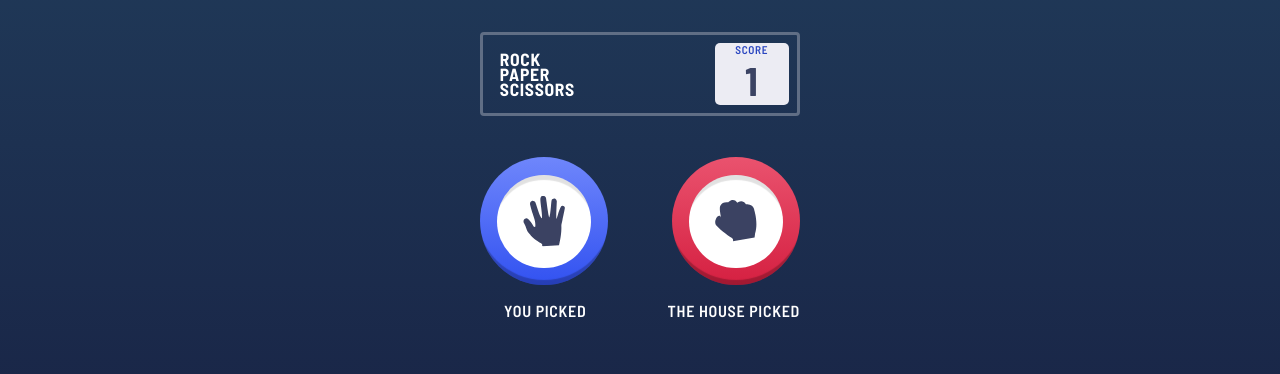
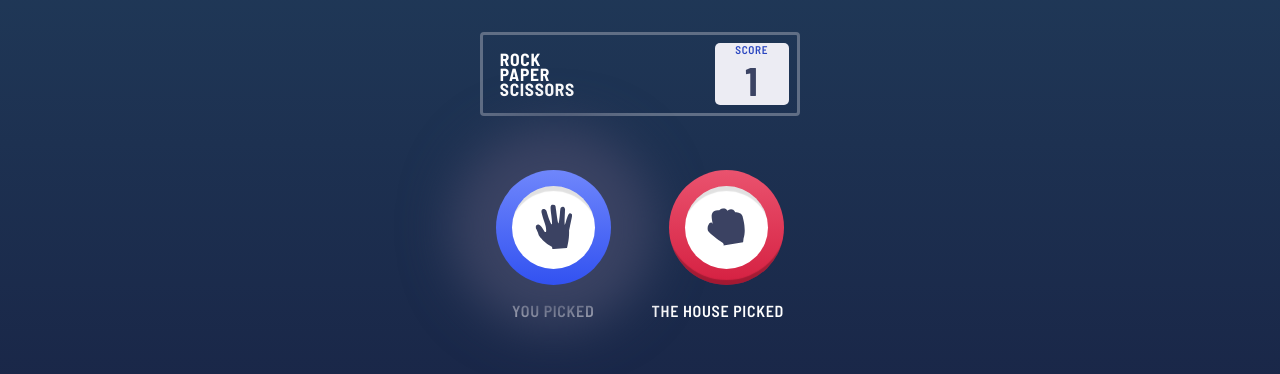
Before and after one commit to NicoPom/Rock-Paper-Scissors, a plain HTML site: page index.html in a window 1280 px wide. Both pictures are taken after a click on the button 556 px from the left and 256 px from the top of the page. Shown: the top 374 px of the page. Drawn offline with Linux system fonts and the light colour scheme.

Commit message:
code cleaning and style update
code cleaning and adding shaddow to player choice

```diff
--- a/index.html
+++ b/index.html
@@ -34,7 +34,7 @@
         <span id="score" class="current-score">0</span>
       </div>
     </header>
-
+<!-- game display -->
     <main id="main">
       <div class="row top-row">
         <button id="paper" class="coin coin-paper">
@@ -56,9 +56,9 @@
         </button>
       </div>
     </main>
-
+<!-- result display -->
     <div id="result" class="row top-row result">
-      <button id="playerResult" class="coin coin-paper">
+      <button id="playerResult" class="coin coin-paper glow">
           <div class="coin-background">
               <img class="coin-img" src="images/icon-paper.svg" alt="icon-paper" >
           </div>
@@ -68,9 +68,9 @@
               <img class="coin-img" src="images/icon-scissors.svg" alt="icon-scissors" >
           </div>
       </button>
-      <div class="result-who flex">
-        <p>You Picked</p>
-        <p>The House picked</p>
+      <div class="result-picked flex">
+        <p class="You-Picked">You Picked</p>
+        <p class="House-Picked">The House picked</p>
       </div>
       <div id ="message-section" class="message-section">
         <p  id="message" class="message"></p>
--- a/styles.css
+++ b/styles.css
@@ -115,13 +115,16 @@ main {
     border: none;
 }
 .result {
+    width: 100%;
     display: none;
     flex-wrap: wrap;
+    max-width: 90%;
+    margin: 0 auto;
 }
-.result-who {
+.result-picked {
     width: 100%;
     margin-top: 1em;
-    margin-left: 1.5em;
+    margin-left: 1rem;
 }
 
 /*=======
@@ -157,7 +160,7 @@ button:active {
 }
 .coin-background {
     background-color: white;
-    padding: 3.5em;
+    padding: 2.6rem;
     border-radius: 50%;
     position: relative;
     box-shadow: inset 0px 8px 1px -3px rgba(0, 0, 0, 0.116);
@@ -175,6 +178,11 @@ button:active {
 }
 .coin-rock {
     background-image: var(--Rock-Gradient);
+}
+.glow{
+    box-shadow: 0px 0px 50px 44px hsl(229, 25%, 31%)
+
+    ;
 }
 .btn-rules {
     all: inherit;
@@ -200,11 +208,7 @@ button:active {
 /*=======
 Modal
 =========*/
-#overlay {
-    background-color: red;
-    display: none;
-    justify-content: center;
-}
+
 #modal {
     width: 100%;
     height: 100%;
@@ -221,8 +225,6 @@ Modal
     justify-content: space-around;
     align-items: center;
     background-color: white;
-
-
 }
 .btn-close {
     background: none;
```
Also changed, not shown: design/bonus/desktop-rules-modal-bonus.jpg (deleted), design/bonus/desktop-step-1-bonus.jpg (deleted), design/bonus/desktop-step-2-bonus.jpg (deleted), design/bonus/desktop-step-3-bonus.jpg (deleted), design/bonus/desktop-step-4-bonus.jpg (deleted), design/bonus/mobile-rules-modal-bonus.jpg (deleted), design/bonus/mobile-step-1-bonus.jpg (deleted), design/bonus/mobile-step-2-bonus.jpg (deleted), design/bonus/mobile-step-3-bonus.jpg (deleted), design/bonus/mobile-step-4-bonus.jpg (deleted).
